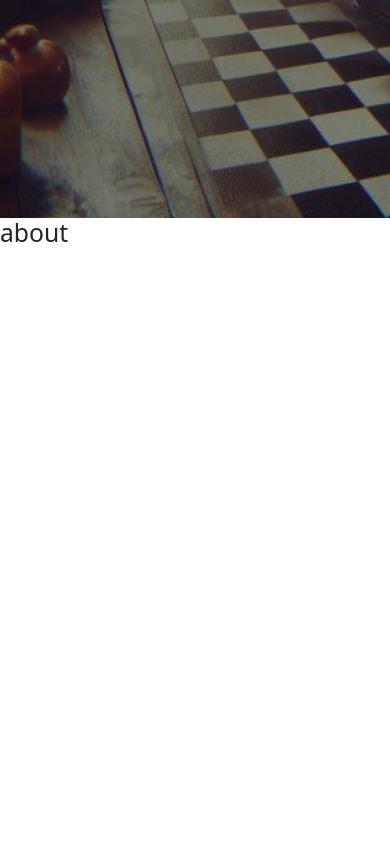
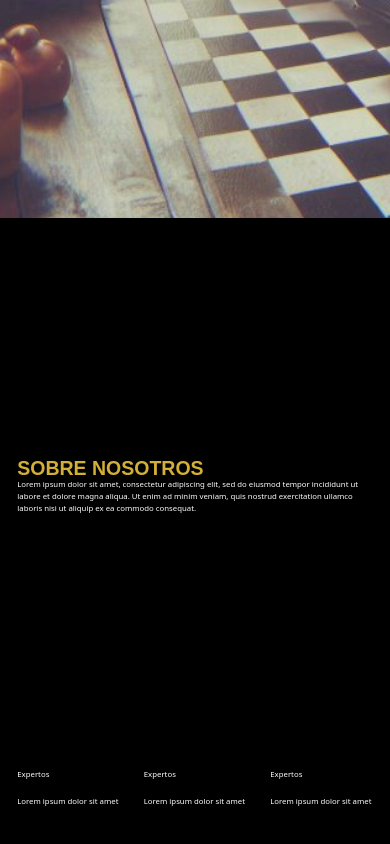
Before and after one commit to ferodriguezc/landing_peluqueria, a plain HTML site: page index.html in a window 390 px wide. Shown: the part 1048-1892 px from the top of the page. Drawn offline with nearby package versions, Linux system fonts and the light colour scheme; files whose address does not match are found by name.

Commit message:
Se empieza a trabajar en el about de la pagina

```diff
--- a/assets/css/style.css
+++ b/assets/css/style.css
@@ -15,7 +15,10 @@ html body {
 }
 
 
-
+ p {
+    font-size: 2vw;
+    color: #fff;
+ }
 
 
 
@@ -165,7 +168,7 @@ margin-top: 5%;
     left: 0;
     width: 100%;
     height: 150vh;
-    background-color: rgba(0, 0, 0, 0.5);
+    background-color: rgba(113, 109, 109, 0.253);
     /* Fondo negro semitransparente */
     z-index: 90;
 }
@@ -176,19 +179,58 @@ margin-top: 5%;
 }
 
 /*///////////////////////////////*/
+/*///////////////////////////////*/
+/*///////////////////////////////*/
+
 
 
 .about {
     height: 100vh;
-    background-color: rgb(255, 255, 255);
-
+    background-color: rgb(0, 0, 0);
 }
 
 
 
 
+.subtitulo-about {
+    font-family: 'brands', sans-serif;
+    font-weight: 700;
+    text-transform: uppercase;
+    font-size: 3vw;
+    /* Tamaño relativo al ancho de la pantalla */
+    color: #d4af37;
+    text-align:left;
+    /* Centrar el texto */
+    margin: 0%;
+}
+
+
+@media (max-width: 768px) {
+    .subtitulo-about {
+        font-size: 5vw;
+        /* Aumentar el tamaño en móviles */
+    }
+}
+
+@media (max-width: 480px) {
+    .subtitulo-about {
+        font-size: 5vw;
+        /* Aumentar aún más en pantallas muy pequeñas */
+    }
+}
+
+
+
+
+/*///////////////////////////////*/
+/*///////////////////////////////*/
+/*///////////////////////////////*/
+
+
+
 .skill {
-    height: 100vh;
+
+    height: 150vh;
     background-color: black;
 
 }
@@ -197,7 +239,7 @@ margin-top: 5%;
 
 
 .service {
-    height: 100vh;
+    height: 150vh;
     background-color: rgb(255, 255, 255);
 
 }
@@ -205,7 +247,7 @@ margin-top: 5%;
 
 
 .project {
-    height: 100vh;
+    height: 150vh;
     background-color: black;
 
 }
@@ -214,14 +256,14 @@ margin-top: 5%;
 
 
 .testimonial {
-    height: 100vh;
+    height: 150vh;
     background-color: rgb(255, 255, 255);
 }
 
 
 
 .products {
-    height: 100vh;
+    height: 150vh;
     background-color: black;
 
 }
@@ -230,7 +272,7 @@ margin-top: 5%;
 
 
 .contact {
-    height: 100vh;
+    height: 150vh;
     background-color: rgb(255, 255, 255);
 
 }
@@ -238,7 +280,7 @@ margin-top: 5%;
 
 
 .footer {
-    height: 100vh;
+    height: 150vh;
     background-color: rgb(4, 4, 4);
 
 }
--- a/index.html
+++ b/index.html
@@ -56,8 +56,37 @@
 
 
         <!--:::::ABOUT AREA START :::::::-->
-        <div class="about ">
-            <h2>about</h2>
+        <div class="about row d-flex flex-column flex-sm-row align-items-center justify-content-evenly">
+
+
+            <div class=" col-11 col-sm-5 d-flex flex-column">
+                <h2 class="subtitulo-about">Sobre nosotros</h2>
+                <p class="text-justify">Lorem ipsum dolor sit amet, consectetur adipiscing elit, sed do eiusmod tempor incididunt ut
+                    labore et dolore magna aliqua. Ut enim ad minim veniam, quis nostrud exercitation ullamco
+                    laboris nisi ut aliquip ex ea commodo consequat.
+                </p>
+
+            </div>
+
+            <div class="col-11 col-sm-5 d-flex flex-column justify-content-evenly">
+
+                <div class="row">
+                    <div class="col-4">
+                        <p>Expertos</p>
+                        <p>Lorem ipsum dolor sit amet</p>
+                    </div>
+                    <div class="col-4">
+                        <p>Expertos</p>
+                        <p>Lorem ipsum dolor sit amet</p>
+                    </div>
+                    <div class="col-4">
+                        <p>Expertos</p>
+                        <p>Lorem ipsum dolor sit amet</p>
+                    </div>
+                </div>
+
+            </div>
+
         </div>
         <!--:::::ABOUT AREA END :::::::-->
 
```
